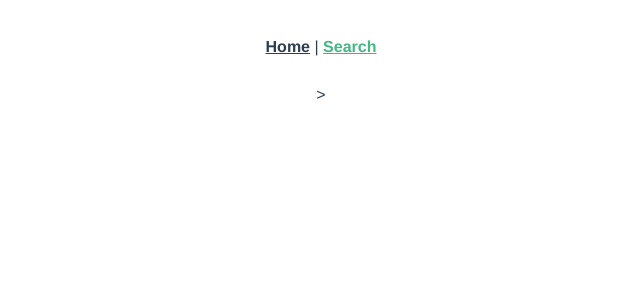
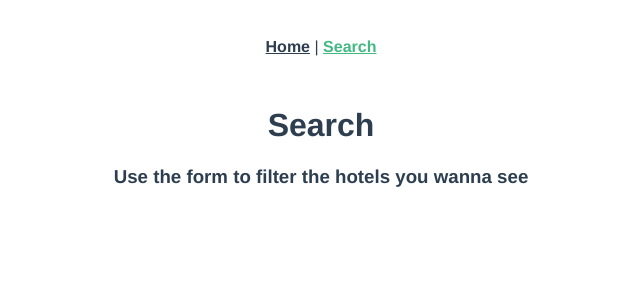
Before and after one commit to Erwan228/hotel-finder, a Vue app: page /search in a window 1280 px wide. Shown: the top 300 px of the page, without its empty margins (319-959 px from the left). Built offline with nearby package versions, Linux system fonts and the light colour scheme.

Commit message:
Update SearchView.vue

```diff
--- a/src/views/SearchView.vue
+++ b/src/views/SearchView.vue
@@ -1,5 +1,12 @@
 <template>
-<FilterPanel/>>
+    <h1>
+        Search
+    </h1>
+    <h3>
+        Use the form to filter the hotels you wanna see
+    </h3>
+<FilterPanel/>
+<HotelList/>
 </template>
 
 <script>
```
